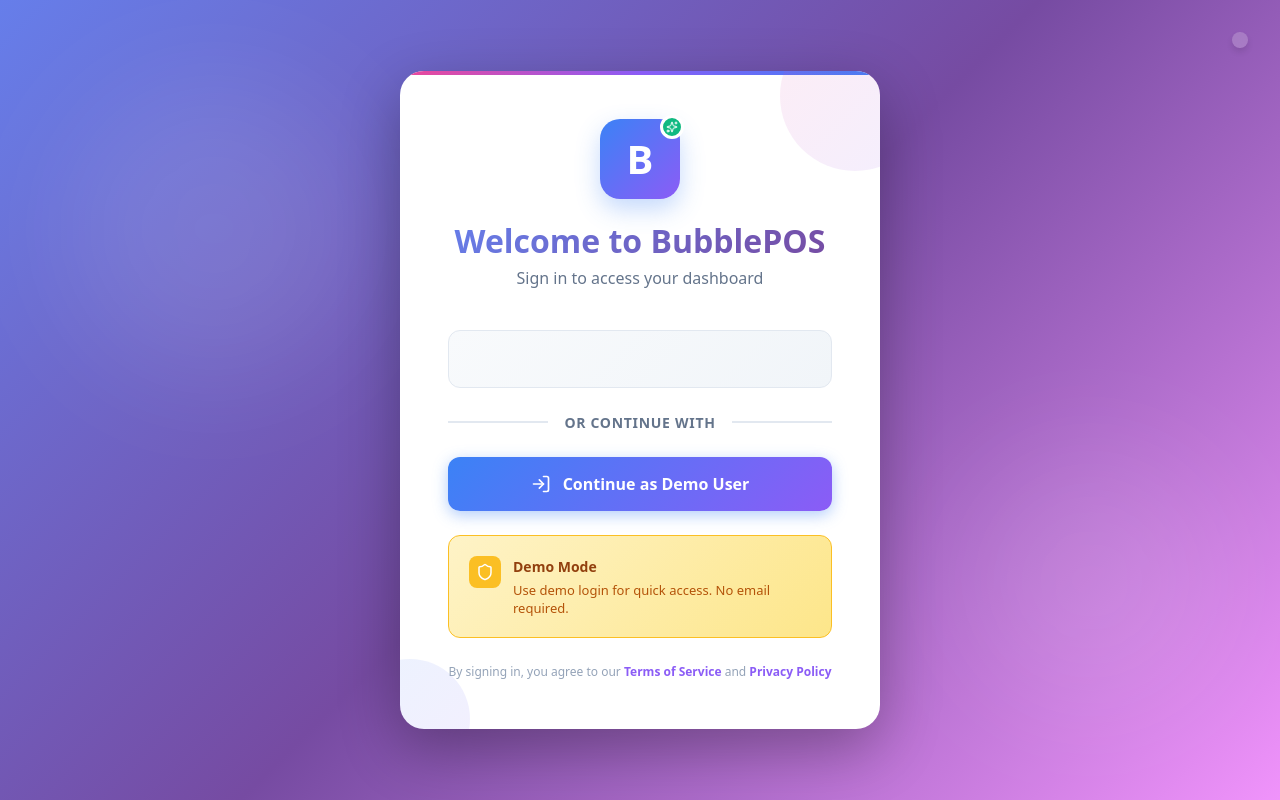
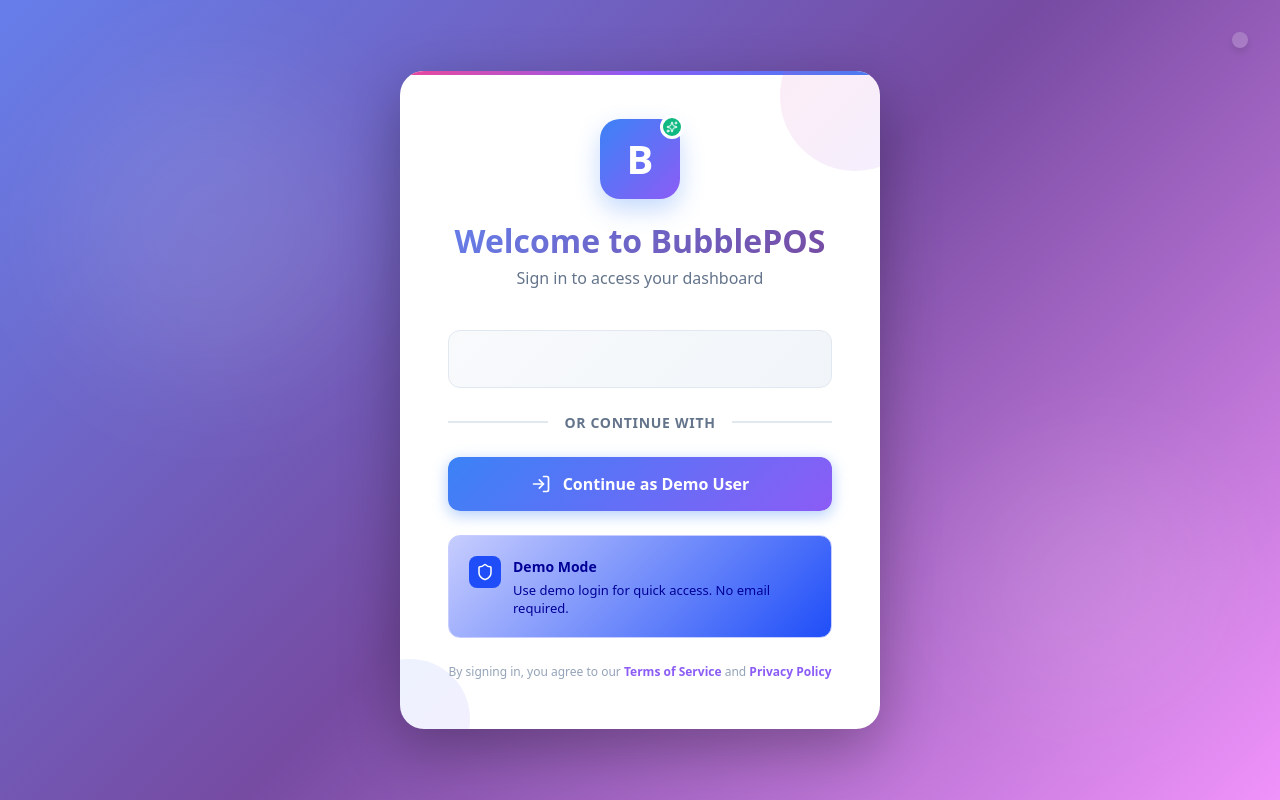
Before and after one commit to CSCE331-Fall2025-900-911/project3-gang43, a React (Vite) app in the folder client/: page / in a window 1280 px wide. Built offline with nearby package versions, Linux system fonts and the light colour scheme; no server answers.

Commit message:
Changed demo mode login

```diff
--- a/client/src/components/Login.jsx
+++ b/client/src/components/Login.jsx
@@ -302,9 +302,9 @@ const Login = ({ onSuccess }) => {
           <div style={{
             marginTop: '1.5rem',
             padding: '1.25rem',
-            background: 'linear-gradient(135deg, #fef3c7 0%, #fde68a 100%)',
+            background: 'linear-gradient(135deg, #c7cdfe 0%, #1f4ef8 100%)',
             borderRadius: '12px',
-            border: '1px solid #fbbf24',
+            border: '1px solid #c7cdfe',
             display: 'flex',
             alignItems: 'start',
             gap: '0.75rem'
@@ -313,7 +313,7 @@ const Login = ({ onSuccess }) => {
               width: '32px',
               height: '32px',
               borderRadius: '8px',
-              background: '#fbbf24',
+              background: '#1f4ef8',
               display: 'flex',
               alignItems: 'center',
               justifyContent: 'center',
@@ -325,14 +325,14 @@ const Login = ({ onSuccess }) => {
               <p style={{
                 fontSize: '0.875rem',
                 fontWeight: '600',
-                color: '#92400e',
+                color: '#000096',
                 margin: '0 0 0.25rem 0'
               }}>
                 Demo Mode
               </p>
               <p style={{
                 fontSize: '0.8125rem',
-                color: '#b45309',
+                color: '#000096',
                 margin: 0,
                 lineHeight: '1.4'
               }}>
```
